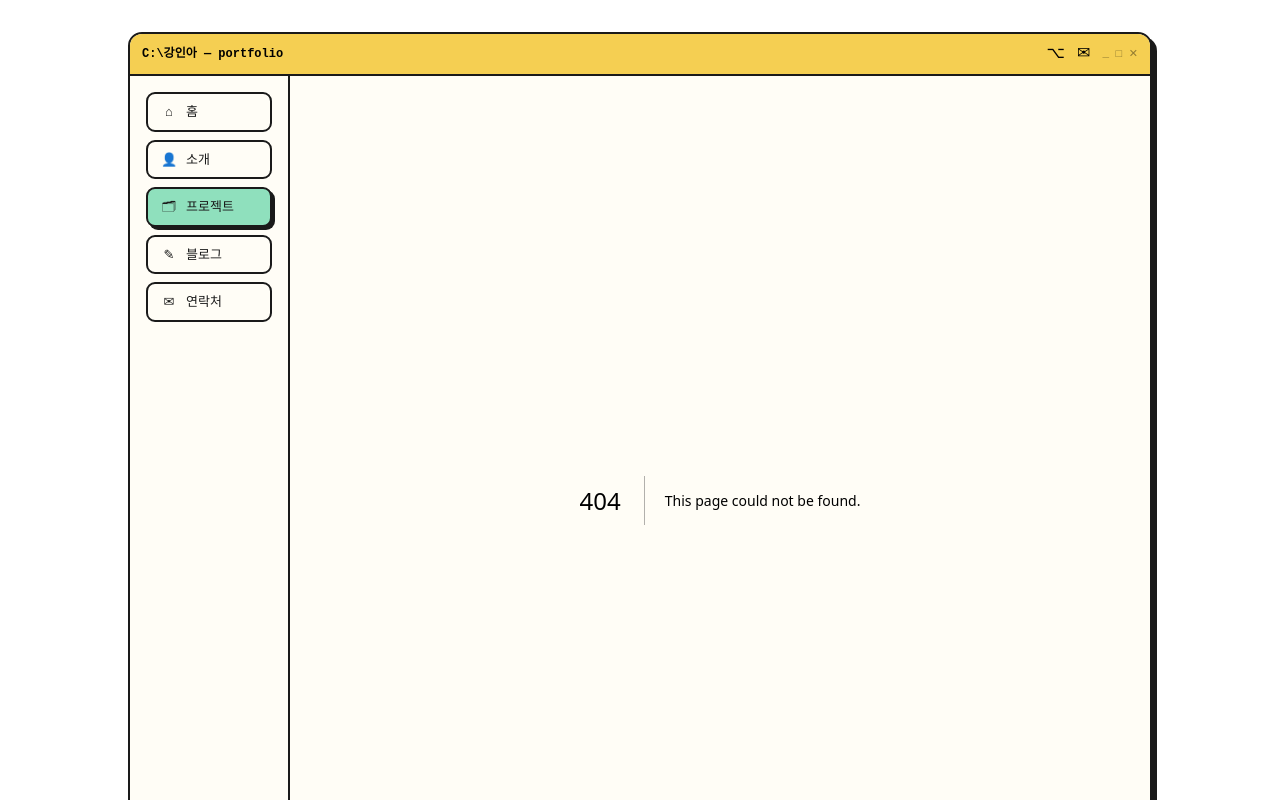
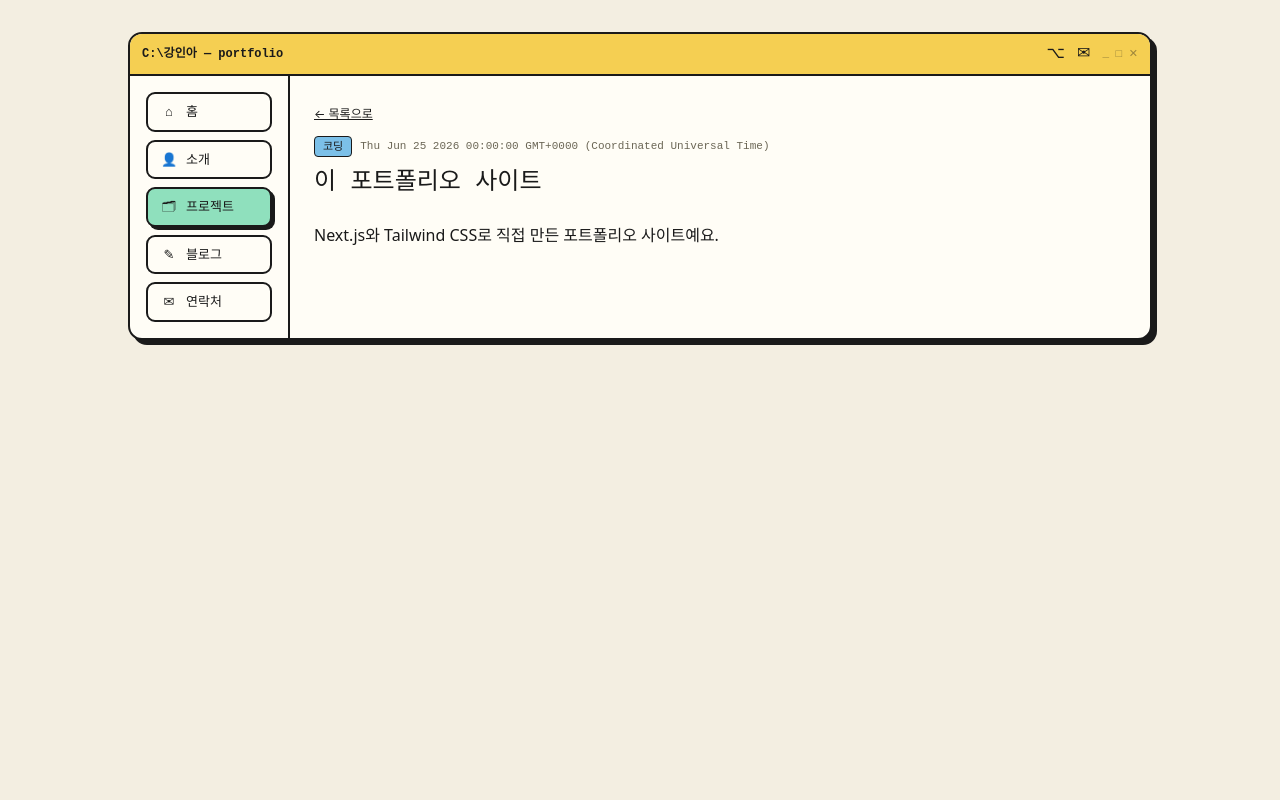
Before and after one commit to kanglena/kanglena.github.io, a Next.js app: page /projects/this-site in a window 1280 px wide. Before the commit this address had no page. Shown: the top 800 px of the page. Built offline with nearby package versions, Linux system fonts and the light colour scheme.

Commit message:
feat: add project detail page with static params

```diff
--- /dev/null
+++ b/app/projects/[slug]/page.tsx
@@ -0,0 +1,46 @@
+import Link from "next/link";
+import type { Metadata } from "next";
+import { getContent, getOne } from "@/lib/content";
+import { categoryMeta } from "@/lib/categories";
+
+export function generateStaticParams() {
+  return getContent("projects").map((d) => ({ slug: d.slug }));
+}
+
+export async function generateMetadata(
+  { params }: { params: Promise<{ slug: string }> }
+): Promise<Metadata> {
+  const { slug } = await params;
+  const doc = getOne("projects", slug);
+  return {
+    title: doc.title,
+    description: doc.summary,
+    openGraph: { images: [doc.thumbnail ?? "/og.png"] },
+  };
+}
+
+export default async function ProjectDetail(
+  { params }: { params: Promise<{ slug: string }> }
+) {
+  const { slug } = await params;
+  const doc = getOne("projects", slug);
+  const cat = categoryMeta(doc.category);
+  return (
+    <article>
+      <Link href="/projects" className="text-[12px] underline">← 목록으로</Link>
+      <div className="mt-3 flex items-center gap-2">
+        <span className="nb-border rounded px-2 py-[1px] text-[11px]"
+              style={{ background: cat.color, borderWidth: 1.5 }}>{cat.label}</span>
+        <span className="nb-display text-[11px]" style={{ color: "var(--muted)" }}>{doc.date}</span>
+      </div>
+      <h1 className="nb-display mt-2 text-[24px]">{doc.title}</h1>
+      {doc.tools && (
+        <div className="mt-2 flex flex-wrap gap-2 text-[11px]" style={{ color: "var(--muted)" }}>
+          {doc.tools.map((t) => <span key={t} className="nb-display">{t}</span>)}
+        </div>
+      )}
+      <div className="prose mt-5 max-w-none" style={{ lineHeight: 1.75 }}
+           dangerouslySetInnerHTML={{ __html: doc.html }} />
+    </article>
+  );
+}
```
